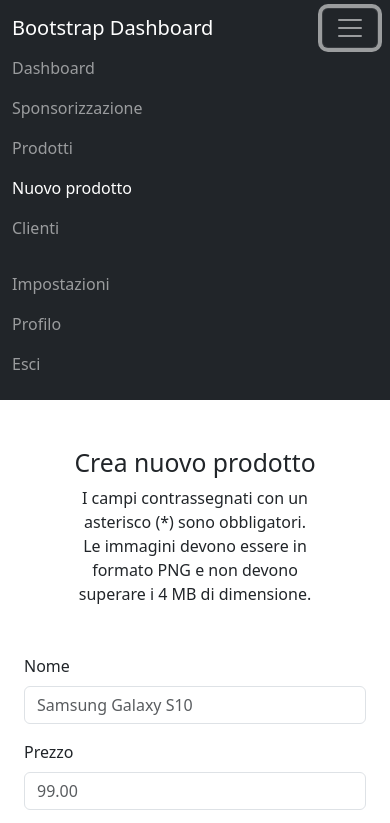
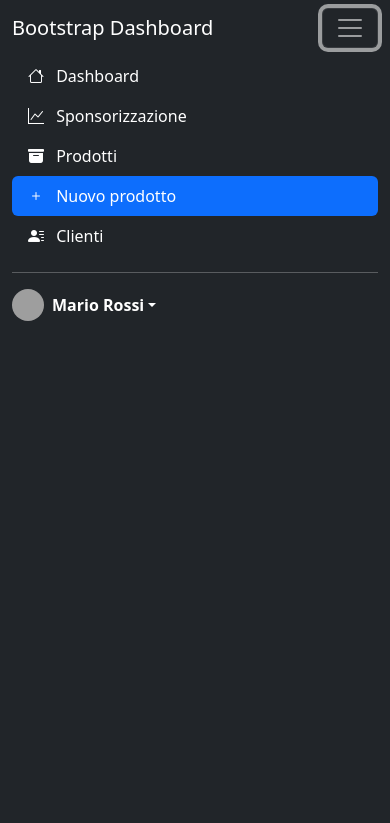
Before and after one commit to LucaElisio/html-css-bootstrap-dashboard, a plain HTML site: page newproduct.html in a window 390 px wide. Both pictures are taken after a click on the button "Toggle navigation". Shown: the top 823 px of the page. Drawn offline with nearby package versions, Linux system fonts and the light colour scheme; grey boxes are pictures that could not be loaded.

Commit message:
fix: link between navbar and sidebar

```diff
--- a/newproduct.html
+++ b/newproduct.html
@@ -27,6 +27,8 @@
 
     <!-- Header -->
     <header>
+
+        <!-- Navbar -->
         <nav class="navbar navbar-expand-md d-md-none bg-dark" data-bs-theme="dark">
             <div class="container-fluid">
 
@@ -39,55 +41,23 @@
                     aria-expanded="false" aria-label="Toggle navigation">
                     <span class="navbar-toggler-icon"></span>
                 </button>
-
-                <div class="collapse navbar-collapse" id="navbarSupportedContent">
-                    <ul class="navbar-nav me-auto mb-2 mb-lg-0">
-                        <li class="nav-item">
-                            <a class="nav-link" aria-current="page" href="#">Dashboard</a>
-                        </li>
-                        <li class="nav-item">
-                            <a class="nav-link" href="plans.html">Sponsorizzazione</a>
-                        </li>
-                        <li class="nav-item">
-                            <a class="nav-link" href="index.html">Prodotti</a>
-                        </li>
-                        <li class="nav-item">
-                            <a class="nav-link active" href="newproduct.html">Nuovo prodotto</a>
-                        </li>
-                        <li class="nav-item">
-                            <a class="nav-link">Clienti</a>
-                        </li>
-                        <!-- Spazio vuoto -->
-                        <li class="nav-item">
-                            <a class="nav-link"></a>
-                        </li>
-                        <li class="nav-item">
-                            <a class="nav-link">Impostazioni</a>
-                        </li>
-                        <li class="nav-item">
-                            <a class="nav-link">Profilo</a>
-                        </li>
-                        <li class="nav-item">
-                            <a class="nav-link">Esci</a>
-                        </li>
-                    </ul>
-
-                </div>
             </div>
         </nav>
+
     </header>
     <!-- /Header -->
 
     <!-- Contenitore Centrale -->
     <div class="container-fluid">
-        <div class="row vh-100 ">
+        <div class="row">
 
             <!-- Sidebar -->
-            <div class="col-md-4 col-lg-3 d-flex flex-column flex-shrink-0 p-3 text-bg-dark d-none d-md-block">
+            <div class="col-md-4 col-lg-3 d-md-flex flex-column flex-shrink-0 text-bg-dark collapse vh-100"
+                id="navbarSupportedContent">
                 <a href="/" class="text-white text-decoration-none">
-                    <span class="fs-4">Bootstrap Dashboard</span>
+                    <span class="fs-4 d-none d-md-block mt-3">Bootstrap Dashboard</span>
                 </a>
-                <hr>
+                <hr class="d-none d-md-block">
                 <ul class="nav nav-pills flex-column">
                     <li class="nav-item">
                         <a href="#" class="nav-link text-white" aria-current="page">
@@ -140,7 +110,7 @@
             </div>
 
             <!-- Main -->
-            <main class="col-md-8 col-lg-9 px-lg-5">
+            <main class="col-md-8 col-lg-9 px-lg-5 vh-100 overflow-y-scroll">
 
                 <!-- Description -->
                 <div class="text-center mt-5 w-75 m-auto mb-5">
@@ -262,10 +232,8 @@
                         </div>
                     </div>
 
+                    <button type="submit" class="btn btn-primary mb-5">Submit</button>
 
-
-
-                    <button type="submit" class="btn btn-primary">Submit</button>
                 </form>
 
 
```
Also changed, not shown: index.html (+7 -39 lines), plans.html (+6 -36 lines).
